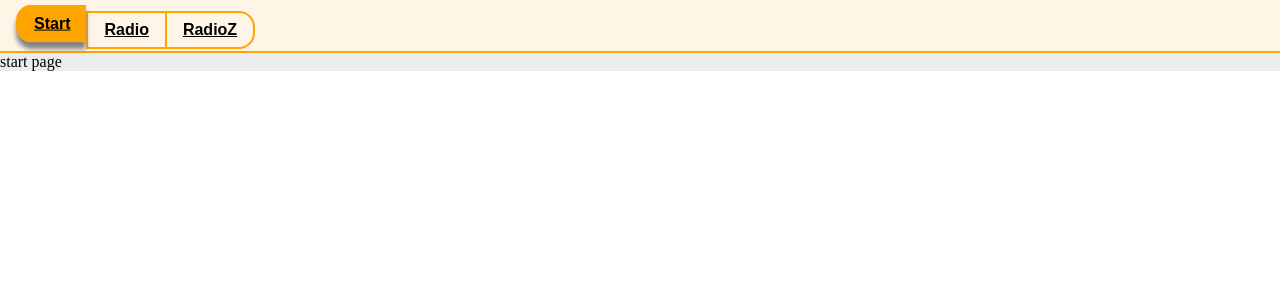
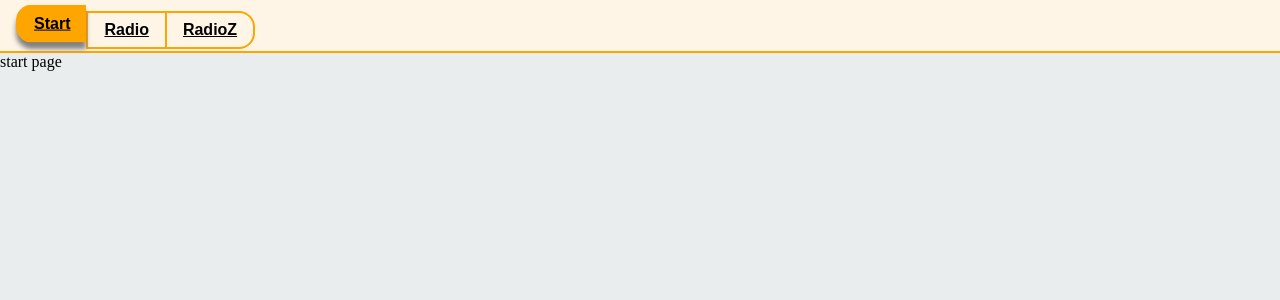
Before and after one commit to ha-fed25-jsf/07-async-and-exercises, a React (Vite) app: page /#/ in a window 1280 px wide. Shown: the top 300 px of the page. Built offline with nearby package versions, Linux system fonts and the light colour scheme.

Commit message:
CSS fix for root layout

```diff
--- a/src/pages/Root.css
+++ b/src/pages/Root.css
@@ -6,6 +6,11 @@ button:hover, a:hover { cursor: pointer; }
 body {
 	margin: 0;
 	padding: 0;
+	display: flex;
+	flex-direction: column;
+	min-height: 100vh;
+}
+.app {
 	display: flex;
 	flex-direction: column;
 	min-height: 100vh;
```
